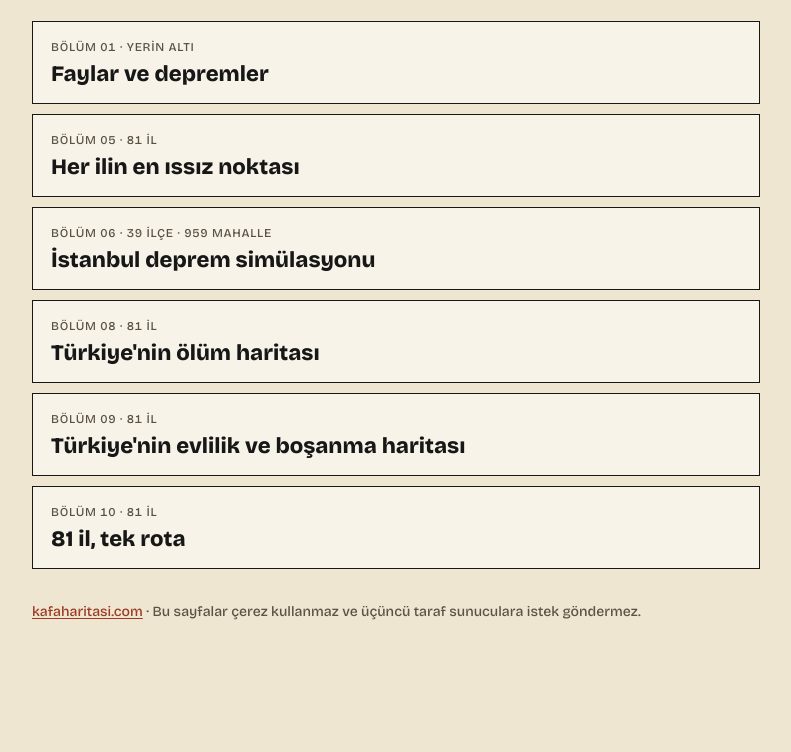
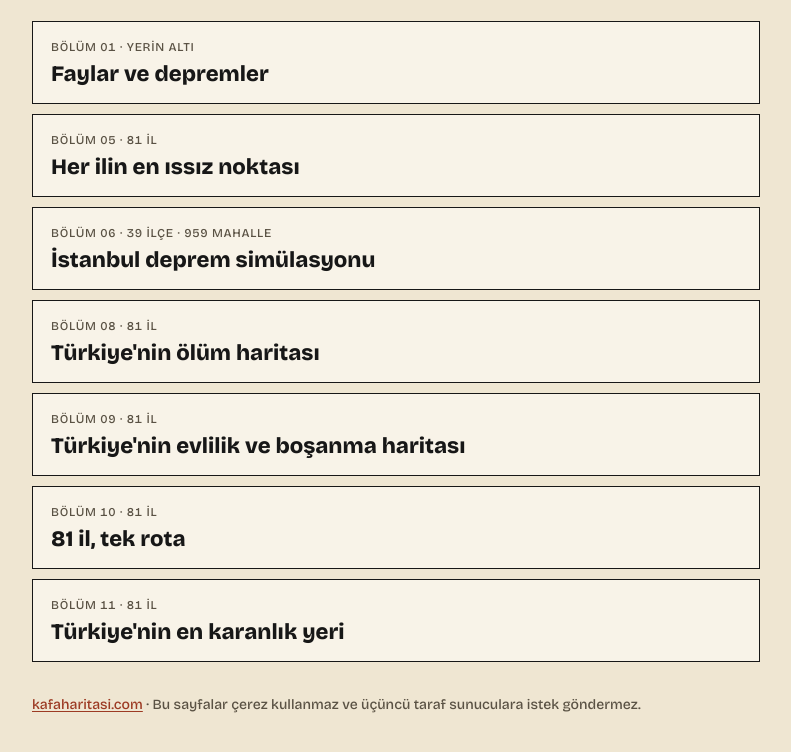
Before and after one commit to kafaharitasi/haritalar, a plain HTML site: page index.html in a window 1280 px wide. Shown: the part 200-952 px from the top of the page, without its empty margins (244-1035 px from the left). Before the commit the page ends 877 px from the top, so only its background shows below. Drawn offline with Linux system fonts and the light colour scheme.

Commit message:
Kök sayfaya Bölüm 11 kartı (Türkiye'nin en karanlık yeri)

```diff
--- a/index.html
+++ b/index.html
@@ -33,6 +33,9 @@
     <li>
       <a href="81-il-tek-rota/"><span class="meta">Bölüm 10 · 81 il</span><span class="ad">81 il, tek rota</span></a>
     </li>
+    <li>
+      <a href="karanlik/"><span class="meta">Bölüm 11 · 81 il</span><span class="ad">Türkiye'nin en karanlık yeri</span></a>
+    </li>
   </ul>
   <p class="alt"><a href="https://www.kafaharitasi.com" rel="noopener">kafaharitasi.com</a> · Bu sayfalar çerez kullanmaz ve üçüncü taraf sunuculara istek göndermez.</p>
 </main>
```
